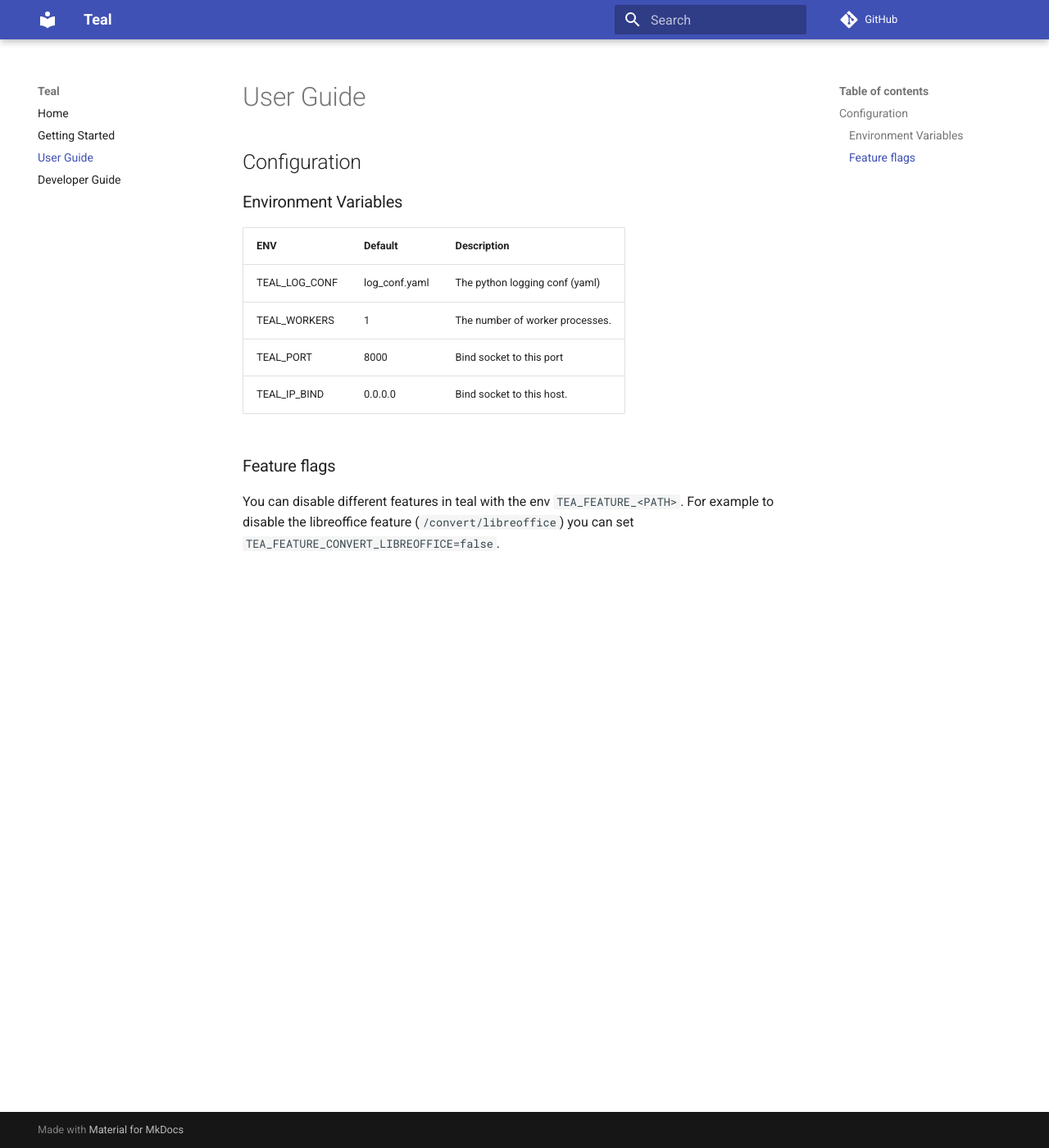
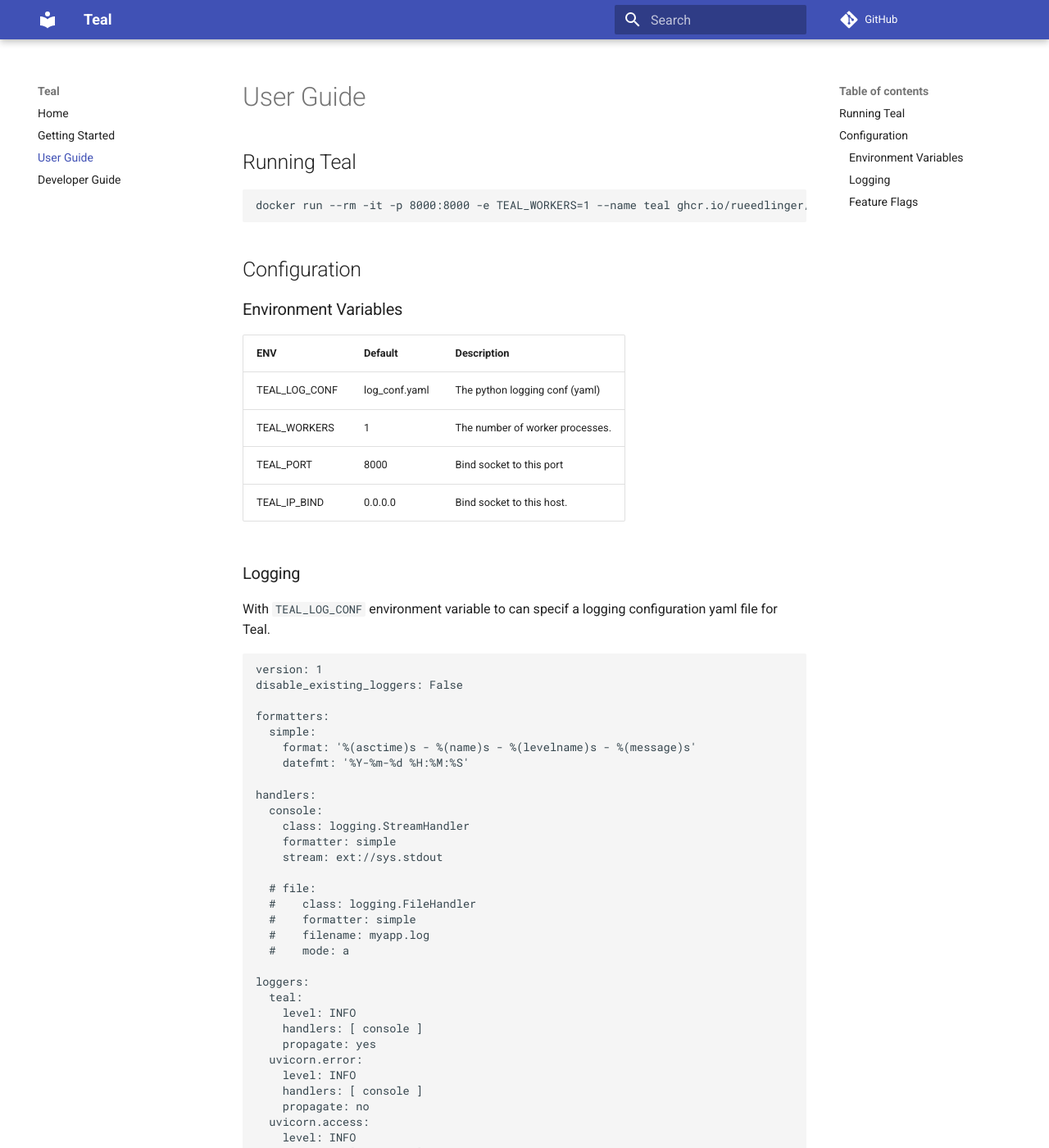
Before and after one commit to rueedlinger/teal, an MkDocs documentation site: the page built from docs/user_guide.md, in a window 1280 px wide and 1400 px high. Shown: the whole window at 82% size. Built offline with MkDocs 1.6.1 and Material for MkDocs 9.7.7, drawn with Linux system fonts in a browser that asks for light colours; comment, search, counter and statistics services are not loaded; some of the changed text lies outside the part shown.

Commit message:
feat: added mkdocs

````diff
--- a/docs/getting_started.md
+++ b/docs/getting_started.md
@@ -1,9 +1,86 @@
 # Getting Started
 
-tbd
+Teal has two modes:
+
+- **app mode** will run the teal app.
+- **test mode** will run the tests and print the result to stdout.
+
+## Running Teal in App Mode
+
+Here's a quick example of how easy it is to work with Teal:
 
 ```bash
-docker run --rm -it -p 8000:8000  --name teal ghcr.io/rueedlinger/teal:latest
+docker run --rm -it -p 8000:8000 --name teal ghcr.io/rueedlinger/teal:latest
 ```
 
-http://127.0.0.1:8000/docs
+Next you can use the api with the openapi ui.
+
+- http://127.0.0.1:8000/docs
+
+### Extract Text From a PDF
+
+```bash
+curl -X 'POST' \
+  'http://0.0.0.0:8000/pdf/text' \
+  -H 'accept: application/json' \
+  -H 'Content-Type: multipart/form-data' \
+  -F 'file=@file.pdf;type=application/pdf'
+```
+
+### Extract Text With OCR From a PDF
+
+```bash
+curl -X 'POST' \
+  'http://0.0.0.0:8000/pdf/ocr' \
+  -H 'accept: application/json' \
+  -H 'Content-Type: multipart/form-data' \
+  -F 'file=@file.pdf;type=application/pdf'
+```
+
+### Extract Table From a PPF
+
+```bash
+curl -X 'POST' \
+  'http://0.0.0.0:8000/pdf/table' \
+  -H 'accept: application/json' \
+  -H 'Content-Type: multipart/form-data' \
+  -F 'file=@file.pdf;type=application/pdf'
+```
+
+### Convert PDF To PDF/A With OCR
+
+```bash
+curl -X 'POST' \
+  'http://0.0.0.0:8000/pdfa/convert' \
+  -H 'accept: */*' \
+  -H 'Content-Type: multipart/form-data' \
+  -F 'file=@fileE.pdf;type=application/pdf'
+```
+
+### Validate PDF/A
+
+```bash
+curl -X 'POST' \
+  'http://0.0.0.0:8000/pdfa/validate' \
+  -H 'accept: application/json' \
+  -H 'Content-Type: multipart/form-data' \
+  -F 'file=@file.pdf;type=application/pdf'
+```
+
+### Convert Libreoffice Documents to PDF
+
+```bash
+curl -X 'POST' \
+  'http://0.0.0.0:8000/libreoffice/convert' \
+  -H 'accept: */*' \
+  -H 'Content-Type: multipart/form-data' \
+  -F 'file=@file.pdf;type=application/pdf'
+```
+
+## Running Teal in Test Mode
+
+Teal is packed with unit and integration tests. These tests can be run and verified with teh following command.
+
+```bash
+docker run --rm -it -p 8000:8000 -e TEAL_TEST_MODE=true --name teal ghcr.io/rueedlinger/teal:latest
+```
--- a/docs/user_guide.md
+++ b/docs/user_guide.md
@@ -1,4 +1,10 @@
 # User Guide
+
+## Running Teal
+
+```bash
+docker run --rm -it -p 8000:8000 -e TEAL_WORKERS=1 --name teal ghcr.io/rueedlinger/teal:latest
+```
 
 ## Configuration
 
@@ -11,7 +17,51 @@
 | TEAL_PORT     | 8000          | Bind socket to this port        |
 | TEAL_IP_BIND  | 0.0.0.0       | Bind socket to this host.       |
 
-### Feature flags
+### Logging
 
-You can disable different features in teal with the env `TEA_FEATURE_<PATH>`. For example to disable the libreoffice
-feature (`/convert/libreoffice`) you can set `TEA_FEATURE_CONVERT_LIBREOFFICE=false`.
+With `TEAL_LOG_CONF` environment variable to can specif a logging configuration yaml file for Teal.
+
+```yaml
+version: 1
+disable_existing_loggers: False
+
+formatters:
+  simple:
+    format: '%(asctime)s - %(name)s - %(levelname)s - %(message)s'
+    datefmt: '%Y-%m-%d %H:%M:%S'
+
+handlers:
+  console:
+    class: logging.StreamHandler
+    formatter: simple
+    stream: ext://sys.stdout
+
+  # file:
+  #    class: logging.FileHandler
+  #    formatter: simple
+  #    filename: myapp.log
+  #    mode: a
+
+loggers:
+  teal:
+    level: INFO
+    handlers: [ console ]
+    propagate: yes
+  uvicorn.error:
+    level: INFO
+    handlers: [ console ]
+    propagate: no
+  uvicorn.access:
+    level: INFO
+    handlers: [ console ]
+    propagate: no
+
+root:
+  handlers: [ console ]
+  level: WARN
+```
+
+### Feature Flags
+
+You can disable different features in Teal with the env `TEA_FEATURE_<PATH>`. For example to disable the libreoffice
+endpoint path (`/libreoffice/convert`) you can set `TEA_FEATURE_LIBREOFFICE_CONVERT=false`.
````
Also changed, not shown: 2 other files.
